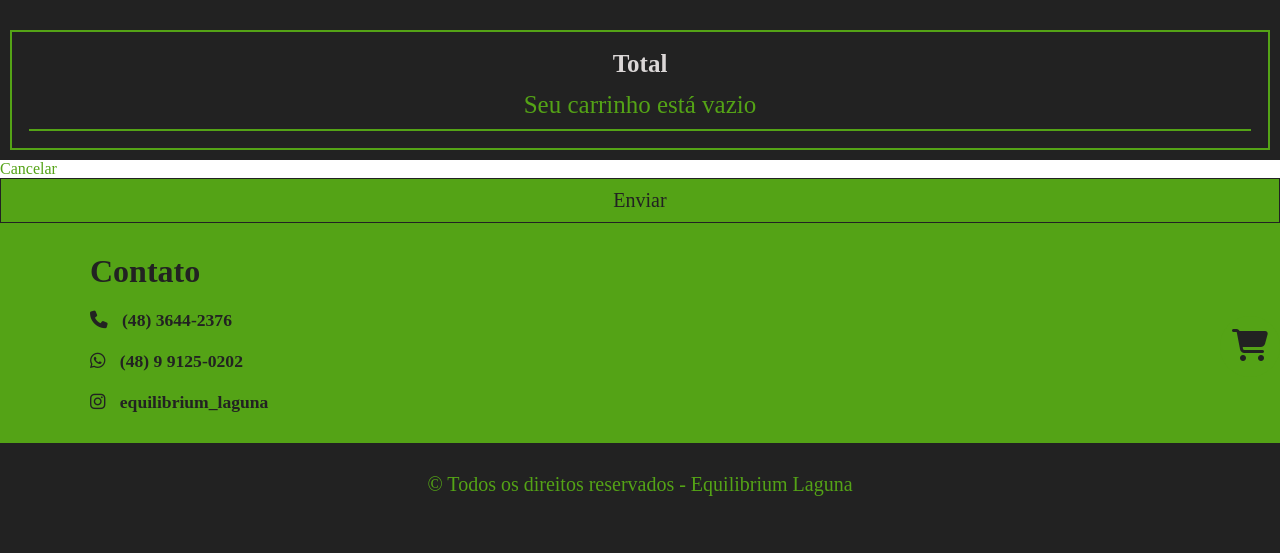
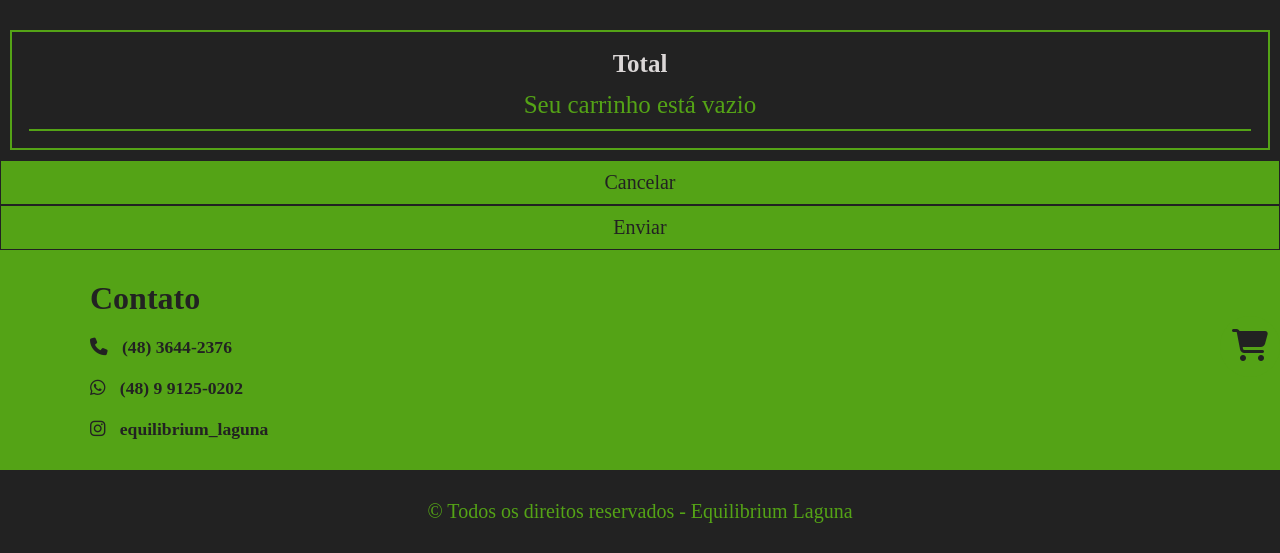
Before and after one commit to Leo-MouraF/Equilibrium-project, a Flask app: template templates/checkout.html in a window 1280 px wide. Shown: the part 413-966 px from the top of the page. Before the commit the page ends 909 px from the top, so only its background shows below. Run offline with Flask 3, Linux system fonts and the light colour scheme; the template is opened without the code that fills it, so the values that code supplies are empty; some libraries are stand-ins or nearby versions.

Commit message:
Corrige botão cancelar do checkout

```diff
--- a/templates/checkout.html
+++ b/templates/checkout.html
@@ -29,6 +29,6 @@
             </tr>
         </table>
     </div>
-    <div><a href='{{url_for("adicionar_ao_carrinho")}}'>Cancelar</a></div>
+    <div><a class='manda-mensagem' href='{{url_for("adicionar_ao_carrinho")}}'>Cancelar</a></div>
     <div><a class='manda-mensagem' target='_blank' href="https://api.whatsapp.com/send?phone=+5548991250202&text={{mensagem_str}}">Enviar</a></div>
 {% endblock %}
```
